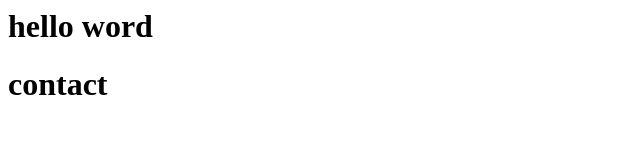
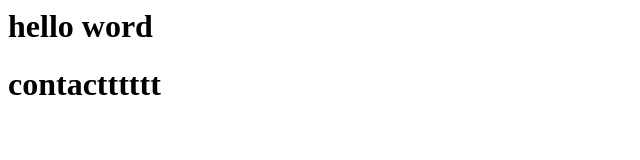
Before and after one commit to analopesdev/gpg-test, a plain HTML site: page index.html in a window 1280 px wide. Shown: the full height of the page, 0-640 px from the left. Drawn offline with Linux system fonts and the light colour scheme.

Commit message:
add contact

```diff
--- a/index.html
+++ b/index.html
@@ -1,2 +1,2 @@
 <h1>hello word</h1>
-<h1>contact</h1>
+<h1>contactttttt</h1>
```
